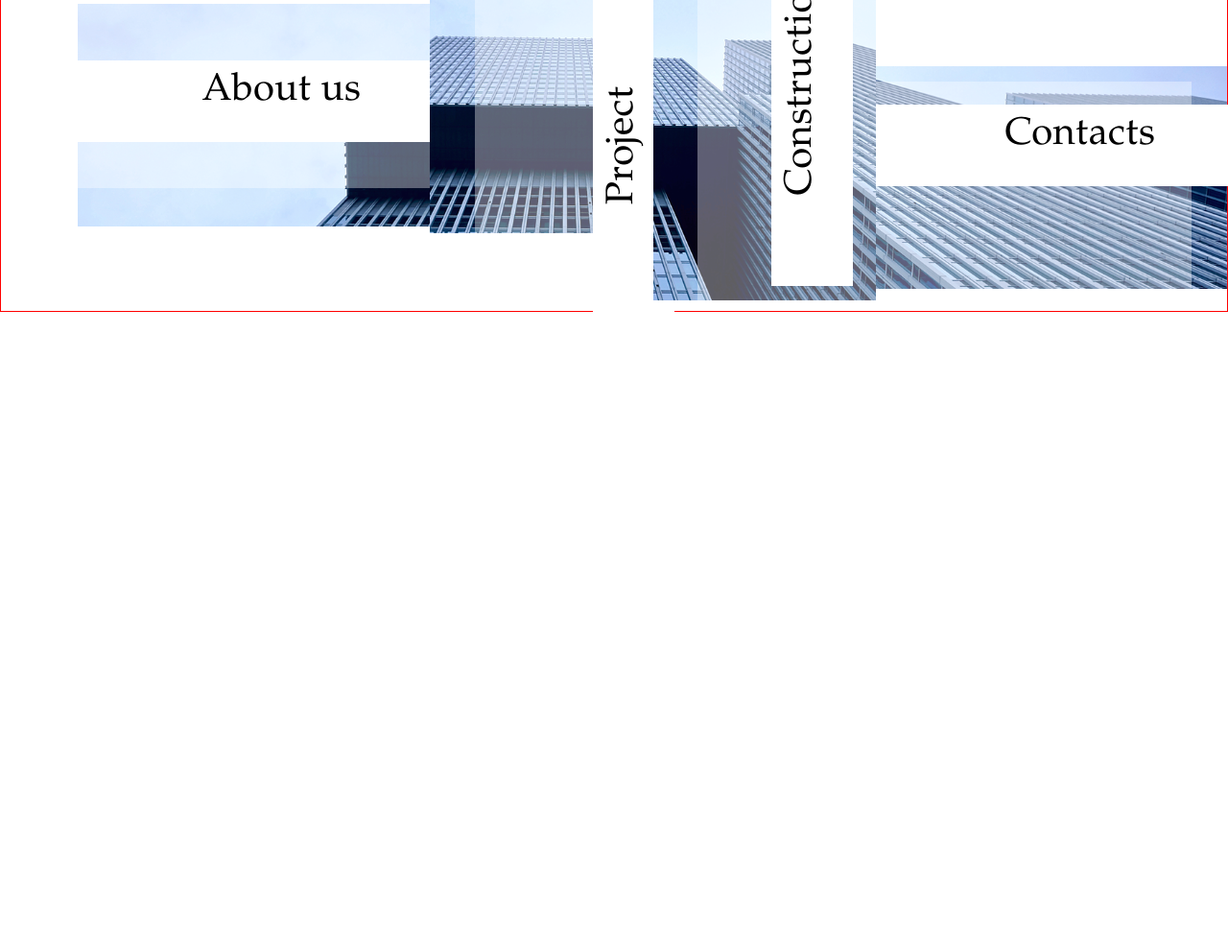
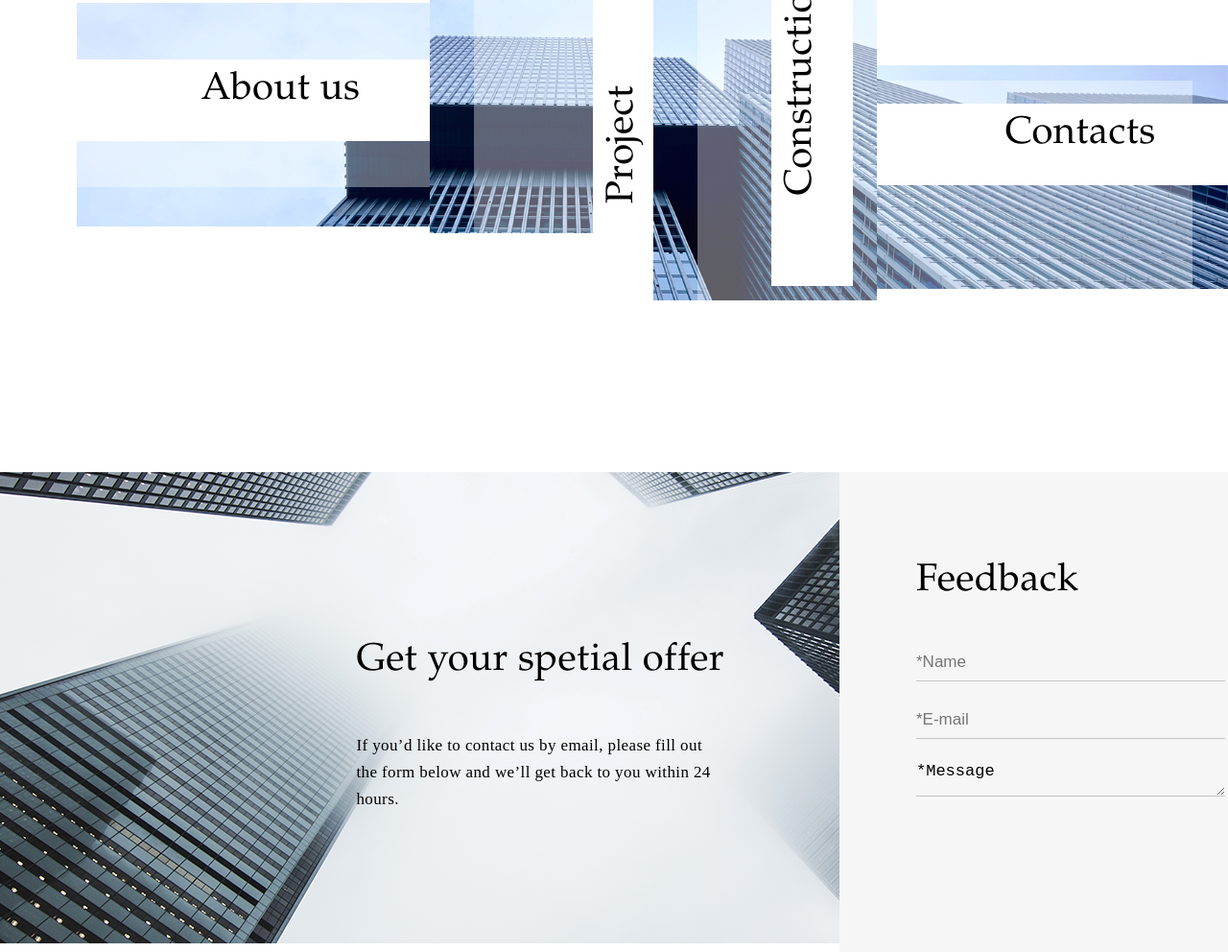
Before and after one commit to alexandrmorgun93/svc, a website: page home.html in a window 1280 px wide. Shown: the part 1228-2220 px from the top of the page at 96% size. Before the commit the page ends 1720 px from the top, so only its background shows below. Drawn offline with Linux system fonts and the light colour scheme.

Commit message:
feedback

```diff
--- a/home.html
+++ b/home.html
@@ -83,7 +83,27 @@
         </div>
     </div>
 </section>
+<section class="feedback_section">
+    <div class="left_content">
+        <img src="img/special_fon.png" alt="">
+        <div class="left_item">
+            <h2>Get your spetial offer</h2>
+            <p>If you’d like to contact us by email, please fill out the form below and we’ll get back to you within 24
+                hours.</p>
+        </div>
+    </div>
+    <div class="feedback">
+        <form action="">
+            <h2>Feedback</h2>
+            <input type="text" name="name" placeholder="*Name">
+            <input type="email" name="email" placeholder="*E-mail">
+            <textarea name="" id="" cols="30" rows="10">*Message</textarea>
+        </form>
+    </div>
+    <div class="rigth">
+        <img src="img/special_fon2.png" alt="">
+    </div>
+</section>
 <script src="dist/js/main.js"></script>
 </body>
-
 </html>
--- /dev/null
+++ b/src/sass/feedback_section.scss
@@ -0,0 +1,67 @@
+.feedback_section {
+  position: relative;
+  top: 0;
+  left: 0;
+  width: 100%;
+  height: rem(500px);
+  color: $black_color;
+  display: flex;
+  overflow: hidden;
+  img {
+
+  }
+}
+
+.left_content {
+  max-width: rem(875px);
+  width: 100%;
+  position: relative;
+  top: 0;
+  left: 0;
+  .left_item {
+    position: absolute;
+    top: rem(165px);
+    right: rem(120px);
+  }
+  h2 {
+    font-size: 40px;
+    font-weight: 400;
+  }
+  p {
+    font-family: "Proxima Nova";
+    font-size: rem(17px);
+    font-weight: 400;
+    line-height: 28px;
+    margin-top: rem(40px);
+    width: rem(381px);
+  }
+}
+
+.feedback {
+  max-width: rem(745px);
+  width: 100%;
+  background-color: #f6f6f6;
+  padding: rem(100px) rem(80px) 0;
+  display: flex;
+  form {
+    width: 100%;
+    display: flex;
+    flex-direction: column;
+    h2 {
+      font-size: rem(40px);
+      font-weight: 400;
+      line-height: 0.7;
+      margin-bottom: rem(50px);
+    }
+    input, textarea{
+      height: rem(40px);
+      border: none;
+      background-color:#f6f6f6;
+      border-bottom: 1px solid #c4c4c4;
+      font-size: rem(17px);
+      font-weight: 400;
+      line-height: 1.64;
+      margin-bottom: rem(20px);
+    }
+  }
+}
--- a/src/sass/home_content.scss
+++ b/src/sass/home_content.scss
@@ -12,7 +12,6 @@
 
 .content_menu {
   padding-left: rem(80px);
-  border: 1px solid red;
   display: flex;
   img {
     width: 100%;
--- a/src/sass/main.scss
+++ b/src/sass/main.scss
@@ -6,3 +6,4 @@
 @import "header";
 @import "main_section";
 @import "home_content";
+@import "feedback_section";
```
Also changed, not shown: dist/css/main.css, img/special_fon.png (added), img/special_fon2.png (added), 2 other files.
